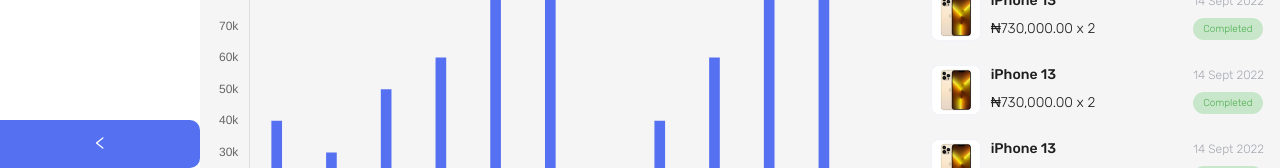
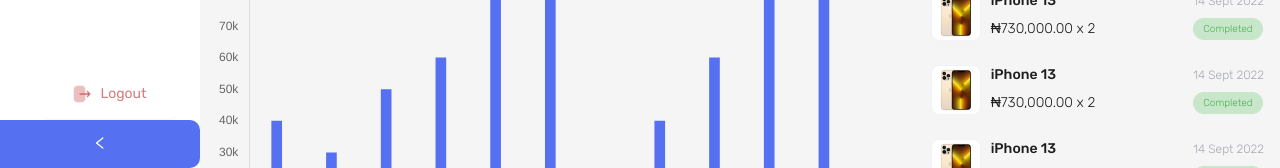
Before and after one commit to arjun11120/MetrixShopping, a React app: page / in a window 1280 px wide. Shown: the part 632-800 px from the top of the page. Built offline with nearby package versions, Linux system fonts and the light colour scheme; the HTML template or start-up script is replaced by a standard one.

Commit message:
logout fix

```diff
--- a/src/components/SideBar.jsx
+++ b/src/components/SideBar.jsx
@@ -1,5 +1,5 @@
 import React, { useState } from "react";
-import { Menu, Layout } from "antd"; // Removed Slider from Ant Design
+import { Menu, Layout, Button } from "antd";
 import { HomeOutlined } from "@ant-design/icons";
 import { getItem } from "./utils"; // Assuming you move getItem function to utils.js or another appropriate file
 import "../css/sidebar.css";
@@ -16,7 +16,7 @@ import Gift from "../assets/images/gift.png";
 
 const { Sider } = Layout;
 
-const SideBar = ({ selectedOption, handleMenuClick }) => {
+const SideBar = ({ selectedOption, handleMenuClick, handleLogout }) => {
   const items = [
     getItem(
       "Dashboard",
@@ -53,12 +53,14 @@ const SideBar = ({ selectedOption, handleMenuClick }) => {
   const [collapsed, setCollapsed] = useState(false);
 
   return (
+    <>
     <Sider
       collapsible
       collapsed={collapsed}
       onCollapse={(value) => setCollapsed(value)}
       style={{
         background: "#fff",
+        position: "relative"
       }}
     >
       <div className="demo-logo-vertical" />
@@ -93,7 +95,35 @@ const SideBar = ({ selectedOption, handleMenuClick }) => {
           </Menu.Item>
         ))}
       </Menu>
+
     </Sider>
+    <Button
+  icon={<img src={LogoutIcon} width={20} height={20} alt="Logout" />}
+  onClick={handleLogout}
+  style={{
+    position: "fixed",
+    bottom: "50px",
+    zIndex: 1,
+    left: "42px",
+    transform: !collapsed ? "none" : "translateX(-50%)",
+    height: "48px",
+    color: "#d57e7e",
+    lineHeight: "48px",
+    textAlign: "center",
+    background: "transparent",
+    cursor: "pointer",
+    transition: "all 0.2s",
+    width: "135px",
+    display: "flex",
+    alignItems: "center",
+    justifyContent: "center",
+    border: "none"
+  }}
+>
+  {!collapsed && "Logout"}
+</Button>
+
+  </>
   );
 };
 
```
